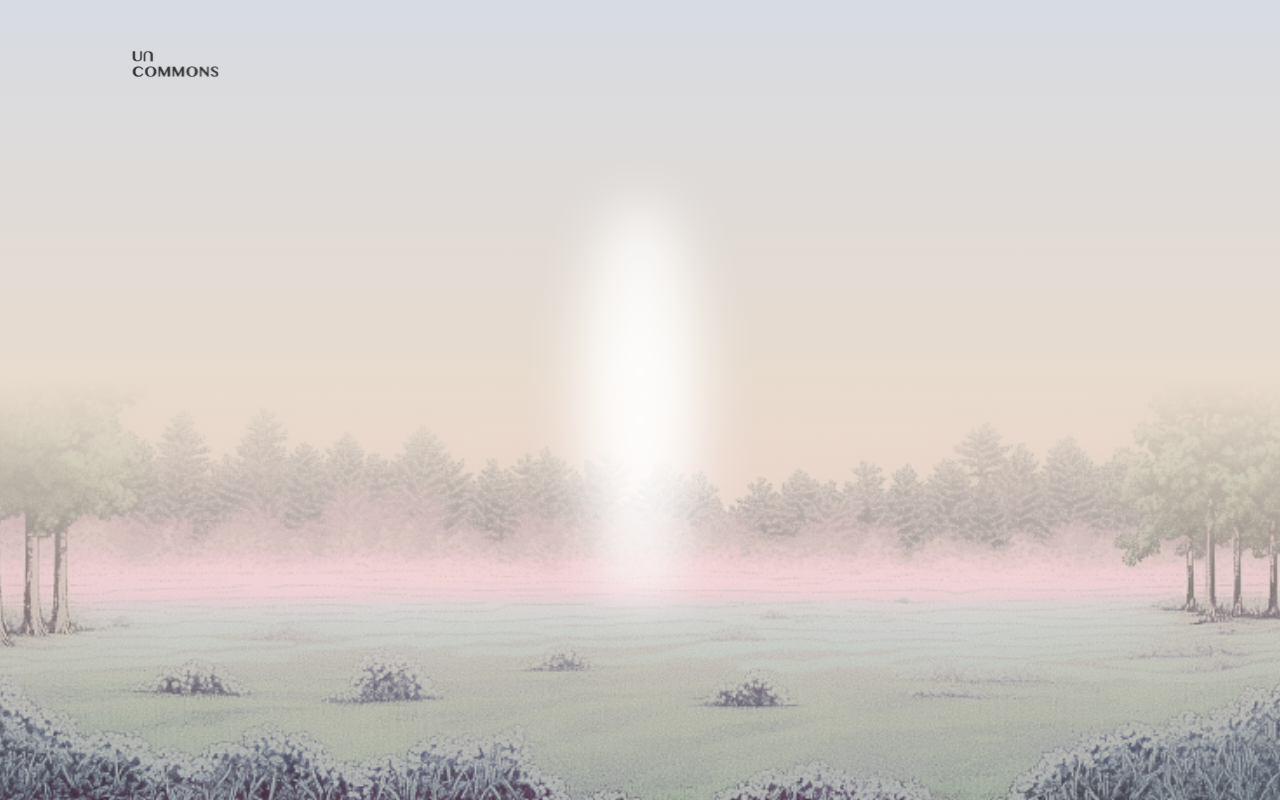
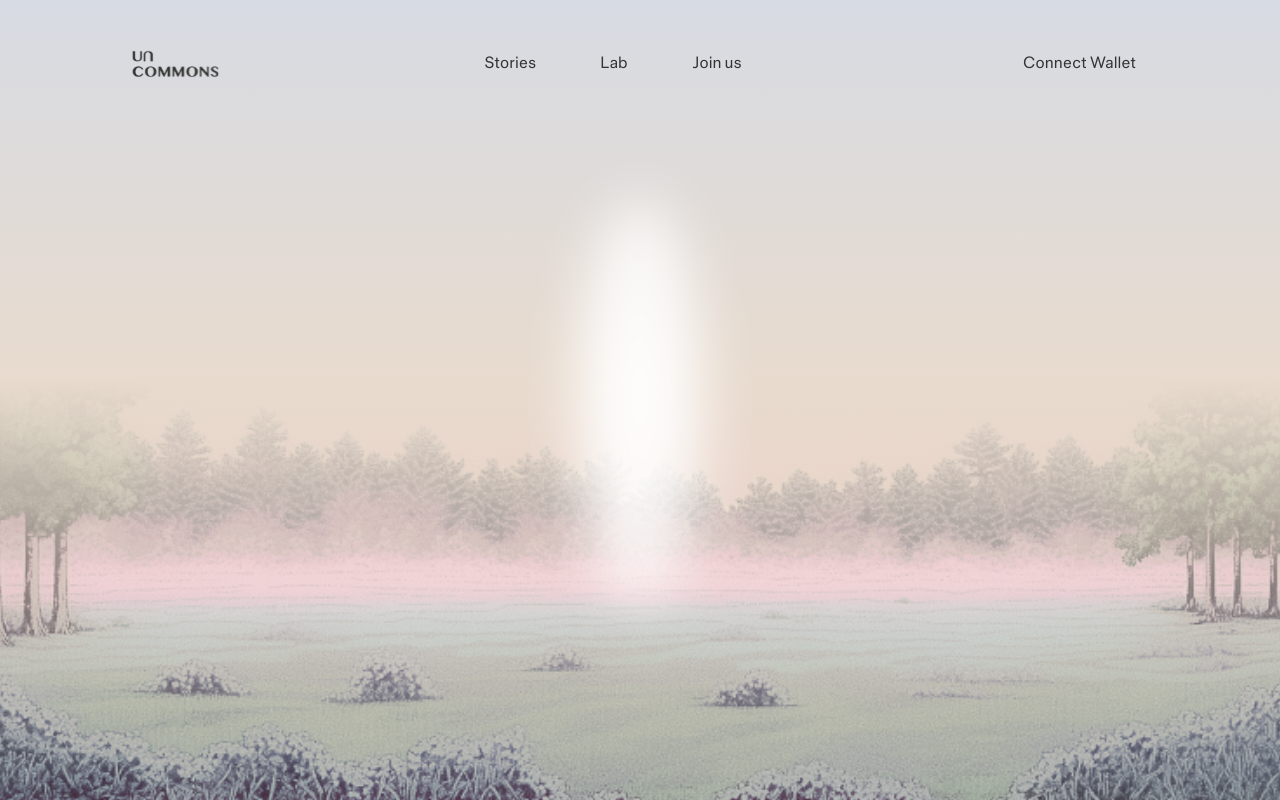
Before and after one commit to kayyueth/unco_website, a Next.js app in the folder unco_web/: page / in a window 1280 px wide. Shown: the top 800 px of the page. Built offline with nearby package versions, Linux system fonts and the light colour scheme.

Commit message:
bugfix: navbar

```diff
--- a/unco_web/components/layout/navbar.jsx
+++ b/unco_web/components/layout/navbar.jsx
@@ -12,10 +12,10 @@ export const Navbar = () => {
   };
 
   return (
-    <nav className="absolute top-0 left-0 w-full bg-transparent">
+    <nav className="absolute top-0 left-0 w-full z-20 bg-transparent">
       <div className="flex items-center justify-between mx-auto px-[10%] py-10">
         {/* Logo */}
-        <a href="/" className="flex items-center space-x-2 z-30">
+        <a href="/" className="flex items-center space-x-2">
           <img src="/logo.svg" className="h-12" alt="Logo" />
         </a>
 
@@ -68,7 +68,7 @@ export const Navbar = () => {
         {/* Mobile Menu Button */}
         <button
           onClick={toggleMenu}
-          className="md:hidden z-30 text-darkGray text-base font-medium focus:outline-none"
+          className="md:hidden text-darkGray text-base font-medium focus:outline-none"
         >
           {isMenuOpen ? "Close" : "Menu"}
         </button>
@@ -76,7 +76,7 @@ export const Navbar = () => {
 
       {/* Mobile Dropdown */}
       {isMenuOpen && (
-        <div className="absolute top-0 left-0 w-full h-screen z-20 bg-white">
+        <div className="absolute top-0 left-0 w-full h-screen bg-white z-30">
           <Menu />
         </div>
       )}
```
